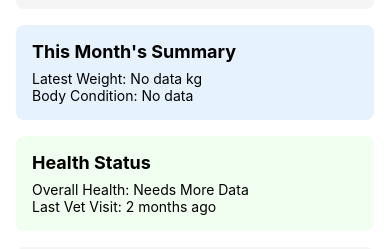
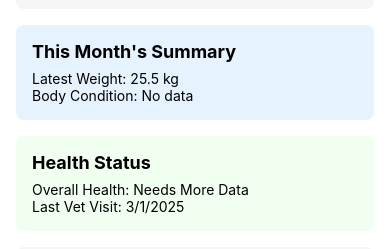
Before and after one commit to Sherif-Gouda/barebones, a React Native app: screen / in a window 390 px wide. Shown: the part 174-423 px from the top of the page. Built offline with nearby package versions, Linux system fonts and the light colour scheme.

Commit message:
get last vet visit dynamically

```diff
--- a/screens/profiles/SingleProfile.screen.tsx
+++ b/screens/profiles/SingleProfile.screen.tsx
@@ -7,7 +7,13 @@ import {
   ActivityIndicator,
 } from "react-native";
 import { NativeStackScreenProps } from "@react-navigation/native-stack";
-import { Pet, BodyConditionLog, WeightLog, LogType } from "../../types";
+import {
+  Pet,
+  BodyConditionLog,
+  WeightLog,
+  LogType,
+  VetVisitLog,
+} from "../../types";
 import PetCard from "./components/PetCard";
 import MonthSummary from "./components/MonthSummary";
 import HealthStatus from "./components/HealthStatus";
@@ -30,7 +36,7 @@ const mockPet: Pet = {
   created_at: new Date().toISOString(),
   owner_id: "123",
   logs_weight: [
-    { id: "1", pet_id: "1", weight: 25.5, date: "2024-02-25T10:00:00Z" },
+    { id: "1", pet_id: "1", weight: 25.5, date: "2025-03-25T10:00:00Z" },
     { id: "2", pet_id: "1", weight: 26.0, date: "2024-01-25T10:00:00Z" },
   ],
   logs_bodycondition: [
@@ -78,6 +84,15 @@ function getThisMonthLogs(
 
   return { latestBodyConditionLog, latestWeightLog };
 }
+function getLatestVetVisit(logs_vet_visits: VetVisitLog[] | null) {
+  // Check if logs_vet_visits is not null and has at least one entry
+  return logs_vet_visits?.length
+    ? // If there are vet visit logs, sort them in descending order by date
+      logs_vet_visits.sort(
+        (a, b) => new Date(b.date).getTime() - new Date(a.date).getTime()
+      )[0] // Return the most recent vet visit log (first item after sorting)
+    : null; // If there are no logs, return null
+}
 const tabs = [
   { key: "weight", tabName: "Weight Logs" },
   { key: "body", tabName: "Body Condition" },
@@ -95,6 +110,9 @@ export const SingleProfileScreen: React.FC<Props> = ({ route }) => {
     latestWeightLog: null,
   });
   const [selectedTab, setSelectedTab] = useState<LogType>("weight");
+  const [latestVetVisit, setLatestVetVisit] = useState<VetVisitLog | null>(
+    null
+  );
   useEffect(() => {
     const fetchPet = async () => {
       try {
@@ -114,6 +132,8 @@ export const SingleProfileScreen: React.FC<Props> = ({ route }) => {
       setThisMonthLogs(
         getThisMonthLogs(pet.logs_bodycondition, pet.logs_weight)
       );
+
+      setLatestVetVisit(getLatestVetVisit(pet.logs_vet_visits));
     }
   }, [pet]);
 
@@ -135,7 +155,7 @@ export const SingleProfileScreen: React.FC<Props> = ({ route }) => {
 
       <MonthSummary {...thisMonthLogs} />
 
-      <HealthStatus pet={pet} />
+      <HealthStatus pet={pet} latestVetVisit={latestVetVisit} />
       <TabBar tabs={tabs} selectedTab={selectedTab} onSelect={setSelectedTab} />
       <LogsTable
         weightLogs={pet.logs_weight}
--- a/screens/profiles/components/HealthStatus.tsx
+++ b/screens/profiles/components/HealthStatus.tsx
@@ -1,15 +1,26 @@
 import React from "react";
 import { View, Text, StyleSheet } from "react-native";
-import { Pet } from "@/types";
+import { Pet, VetVisitLog } from "@/types";
 
-const HealthStatus = ({ pet }: { pet: Pet }) => (
+const HealthStatus = ({
+  pet,
+  latestVetVisit,
+}: {
+  pet: Pet;
+  latestVetVisit: VetVisitLog | null;
+}) => (
   <View style={styles.healthStatus}>
     <Text style={styles.tableHeader}>Health Status</Text>
     <Text>
       Overall Health:{" "}
       {pet?.logs_weight?.length > 3 ? "Good" : "Needs More Data"}
     </Text>
-    <Text>Last Vet Visit: 2 months ago</Text>
+    <Text>
+      Last Vet Visit:{" "}
+      {latestVetVisit?.date
+        ? new Date(latestVetVisit.date).toLocaleDateString()
+        : "No data"}
+    </Text>
   </View>
 );
 
--- a/screens/profiles/components/MonthSummary.tsx
+++ b/screens/profiles/components/MonthSummary.tsx
@@ -11,7 +11,10 @@ const MonthSummary = ({
 }) => (
   <View style={styles.monthSummary}>
     <Text style={styles.tableHeader}>This Month's Summary</Text>
-    <Text>Latest Weight: {latestWeightLog?.weight || "No data"} kg</Text>
+    <Text>
+      Latest Weight:{" "}
+      {latestWeightLog?.weight ? `${latestWeightLog?.weight} kg` : "No data"}
+    </Text>
     <Text>
       Body Condition: {latestBodyConditionLog?.body_condition || "No data"}
     </Text>
```
